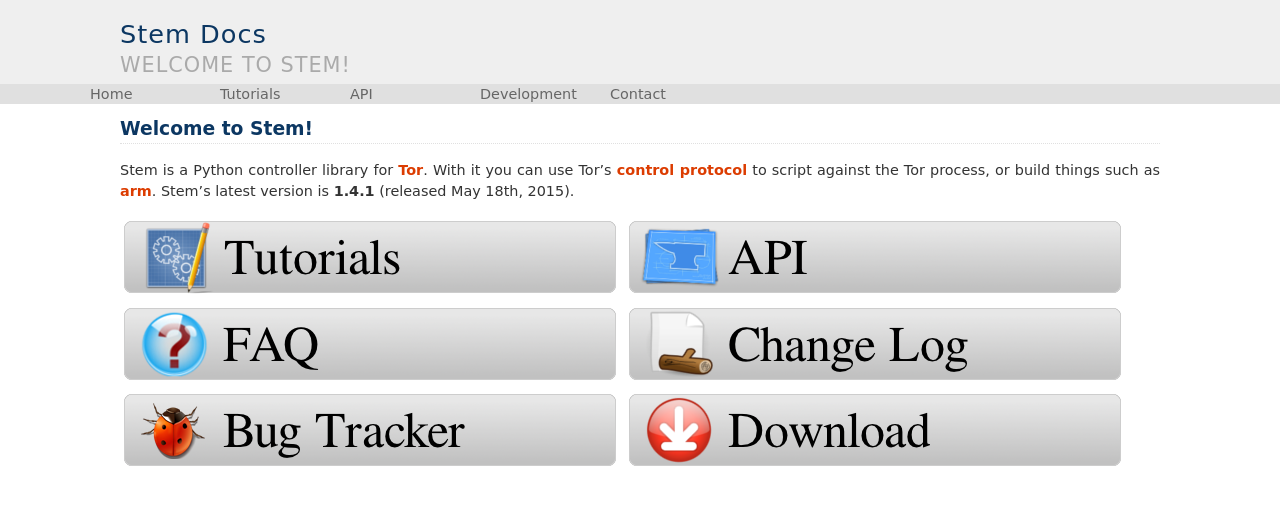
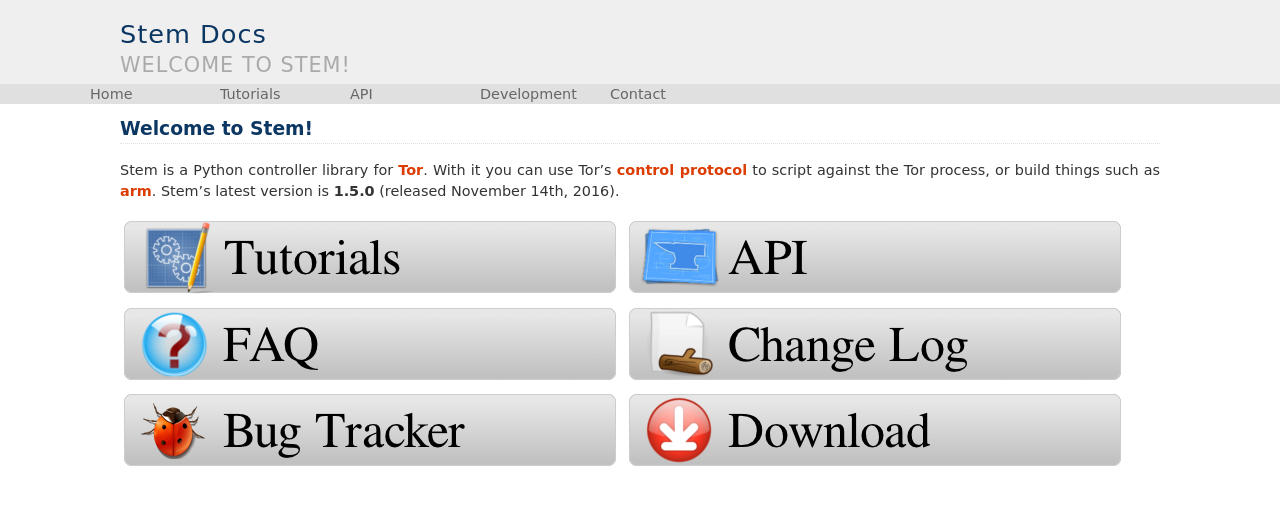
Before and after one commit to torproject/stem, a Sphinx documentation site: the page built from docs/index.rst, in a window 1280 px wide. Shown: the top 505 px of the page. Built offline with Sphinx 7.4.7, drawn with Linux system fonts in a browser that asks for light colours.

Commit message:
Stem release 1.5.0

```diff
--- a/docs/index.rst
+++ b/docs/index.rst
@@ -1,7 +1,7 @@
 Welcome to Stem!
 ================
 
-Stem is a Python controller library for `Tor <https://www.torproject.org/>`_. With it you can use Tor's `control protocol <https://gitweb.torproject.org/torspec.git/tree/control-spec.txt>`_ to script against the Tor process, or build things such as `arm <https://www.atagar.com/arm/>`_. Stem's latest version is **1.4.1** (released May 18th, 2015).
+Stem is a Python controller library for `Tor <https://www.torproject.org/>`_. With it you can use Tor's `control protocol <https://gitweb.torproject.org/torspec.git/tree/control-spec.txt>`_ to script against the Tor process, or build things such as `arm <https://www.atagar.com/arm/>`_. Stem's latest version is **1.5.0** (released November 14th, 2016).
 
 .. Main Stem Logo
    Source: http://www.wpclipart.com/plants/assorted/P/plant_stem.png.html
--- a/stem/__init__.py
+++ b/stem/__init__.py
@@ -470,7 +470,7 @@
 
 import stem.util.enum
 
-__version__ = '1.4.1-dev'
+__version__ = '1.5.0'
 __author__ = 'Damian Johnson'
 __contact__ = 'atagar@torproject.org'
 __url__ = 'https://stem.torproject.org/'
```
